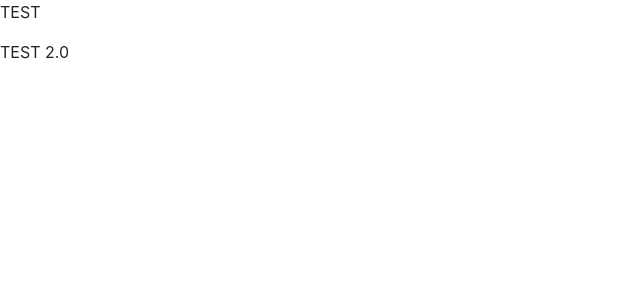
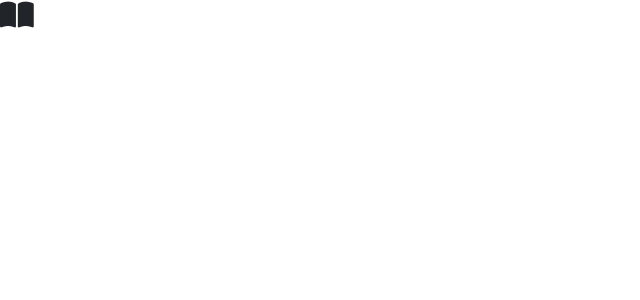
Before and after one commit to becauseidontlike/new-dictionary, a React (Create React App) app: page / in a window 1280 px wide. Shown: the top 300 px of the page, without its empty margins (0-640 px from the left). Built offline with nearby package versions, Linux system fonts and the light colour scheme.

Commit message:
bootstrap and icon added, unnecessary lreact stuff removed

```diff
--- a/public/index.html
+++ b/public/index.html
@@ -9,6 +9,7 @@
   <meta name="description" content="Web site created using create-react-app" />
   <link href="https://cdn.jsdelivr.net/npm/bootstrap@5.3.0-alpha1/dist/css/bootstrap.min.css" rel="stylesheet"
     integrity="sha384-GLhlTQ8iRABdZLl6O3oVMWSktQOp6b7In1Zl3/Jr59b6EGGoI1aFkw7cmDA6j6gD" crossorigin="anonymous">
+  <script src="https://kit.fontawesome.com/c6032110cb.js" crossorigin="anonymous"></script>
   <link rel="apple-touch-icon" href="%PUBLIC_URL%/logo192.png" />
 
   <link rel="manifest" href="%PUBLIC_URL%/manifest.json" />
--- a/src/App.css
+++ b/src/App.css
@@ -0,0 +1,3 @@
+.fa-solid {
+  font-size: 30px;
+}
--- a/src/App.js
+++ b/src/App.js
@@ -3,8 +3,7 @@ import './App.css';
 function App() {
   return (
     <div className="App">
-    <p>TEST</p>
-    <p>TEST 2.0</p>
+        <i className="fa-solid fa-book-open"></i>
     </div>
   );
 }
```
Also changed, not shown: public/logo192.png (deleted), public/logo512.png (deleted).
